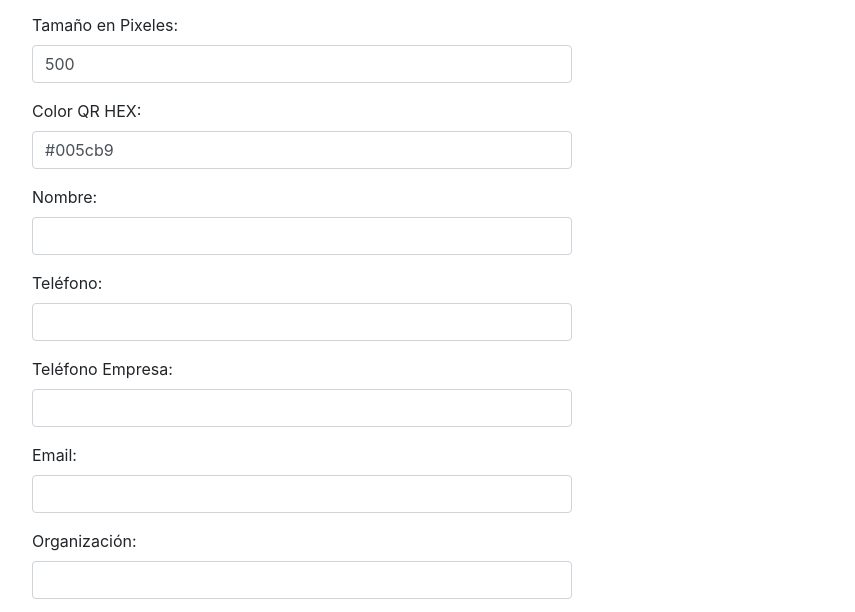
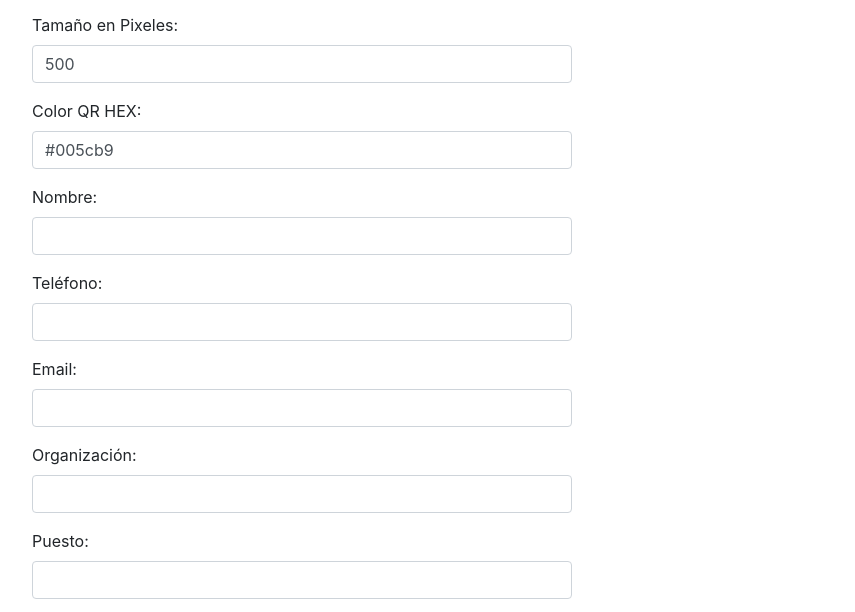
Before and after one commit to Edgar0710/QR, a plain HTML site: page index.html in a window 1280 px wide. Shown: the part 129-741 px from the top of the page, without its empty margins (53-908 px from the left). Drawn offline with nearby package versions, Linux system fonts and the light colour scheme.

Commit message:
Update index.html

```diff
--- a/index.html
+++ b/index.html
@@ -45,7 +45,7 @@
             <label for="txt_phone">Teléfono:</label>
             <input class="form-control" id="txt_phone" type="phone" />
           </div>
-          <div class="form-group">
+          <div class="form-group d-none">
             <label for="txt_phoneWork">Teléfono Empresa:</label>
             <input class="form-control" id="txt_phoneWork" type="phone" />
           </div>
@@ -117,7 +117,7 @@
             + "N:" + $("#txt_name").val() + ";;;\n"
             + "FN:" + $("#txt_name").val() + "\n"
             + "TEL;CELL:" + $("#txt_phone").val() + "\n"
-            + "TEL;WORK:" + $("#txt_phoneWork").val() + "\n"
+       //     + "TEL;WORK:" + $("#txt_phoneWork").val() + "\n"
             + "EMAIL;HOME:" + $("#txt_email").val() + "\n"
             + "ORG;WORK:" + $("#txt_org").val() + "\n"
             + "TITLE:" + $("#txt_puesto").val() + "\n"
```
